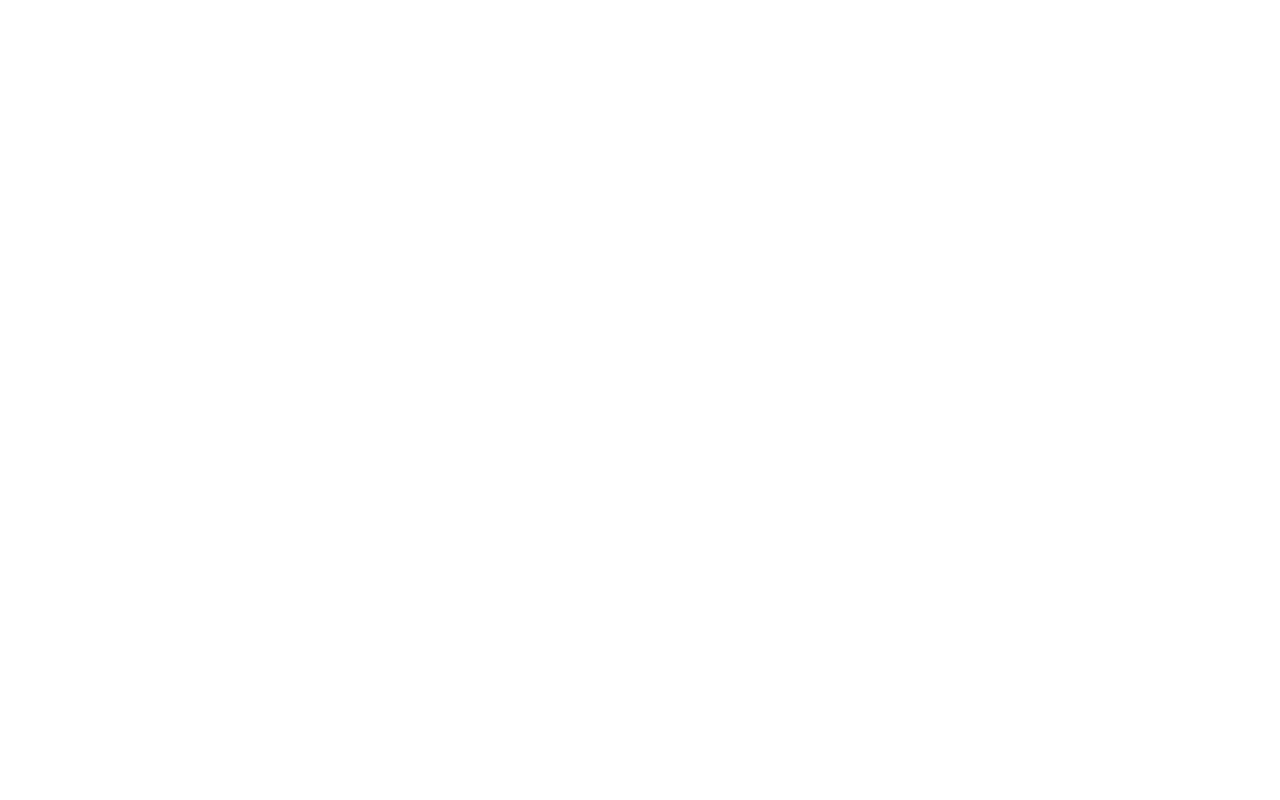
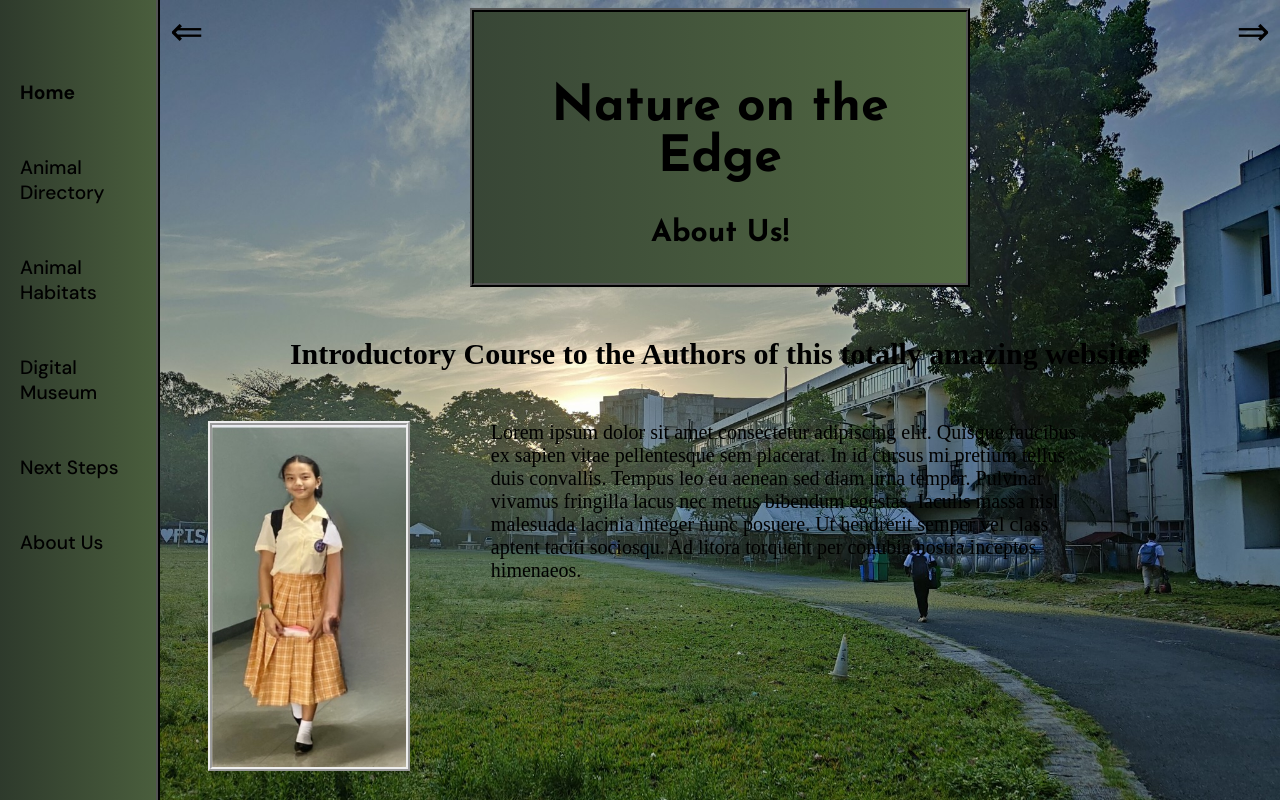
Before and after one commit to evan-catriz/WDProjCesiumCatrizLabastilla, a plain HTML site: page web-pages/about us/aboutus.html in a window 1280 px wide. Drawn offline with Linux system fonts and the light colour scheme.

Commit message:
twelveth commit

```diff
--- a/homestyles.css
+++ b/homestyles.css
@@ -62,8 +62,8 @@ body{
     max-width: 500px;
     margin: auto;
     font-family: "Josefin Sans", sans-serif;
-    margin-bottom: 50px;
     text-align: center;
+    padding: 30px;
 }
 
 .main > .maintext{
--- a/web-pages/about us/aboutstyles.css
+++ b/web-pages/about us/aboutstyles.css
@@ -0,0 +1,129 @@
+@import url('https://fonts.googleapis.com/css2?family=DM+Sans:ital,opsz,wght@0,9..40,100..1000;1,9..40,100..1000&display=swap');
+@import url('https://fonts.googleapis.com/css2?family=Josefin+Sans:ital,wght@0,100..700;1,100..700&display=swap');
+
+*{
+    box-sizing: border-box;
+}
+
+body{
+    background-image: url("../../assets/pisaybg.jpg");
+    background-repeat: no-repeat;
+    background-size: cover;
+}
+
+.s-nav{
+    height: 100%;
+    width: 160px;
+    position: fixed;
+    z-index: 2;
+    top: 0;
+    left: 0;
+    background-color: #4a5e3d;
+    background: linear-gradient(to right, #2e3a2c, #4a5e3d);
+    overflow-x: hidden;
+    padding: 20px;
+    font-family: "DM Sans", sans-serif;
+    border-right: 4px ridge black;
+}
+
+.s-nav > #home{
+    font-weight: bold;
+}
+
+.s-nav > p{
+    visibility: hidden;
+    font-size: 1.4vw;
+}
+
+.s-nav a{
+    font-size: 1.5vw;
+    text-decoration: none;
+    color: black;
+    display: inline-block;
+    font-weight:450;
+}
+
+.s-nav a:hover{
+    transform: scale(1.1) translateX(8px);
+    transition: transform 0.1s ease-in-out;
+    color: #f1f1f1;
+}
+
+@media screen and (max-height: 350px) {
+  .sidenav {padding-top: 15px;}
+}
+
+.main {
+  margin-left: 160px;
+  padding: 0px 10px;
+  text-align: center;
+}
+
+.main > .header{
+    height: auto;
+    max-width: 500px;
+    margin: auto;
+    background-color: #4a5e3d;
+    background: linear-gradient(to right, #384636, #536a43);
+    overflow-x: hidden;
+    padding-bottom: 10px;
+    padding-left: 10px;
+    padding-right: 10px;
+    font-family: "DM Sans", sans-serif;
+    border: 4px ridge black;
+    margin-bottom: 50px;
+}
+
+.main h1{
+    font-family: "Josefin Sans", sans-serif;
+    font-size: 50px;
+    margin-top: 70px;
+}
+.main h2{
+    font-family: "Josefin Sans", sans-serif;
+    font-size: 30px;
+}
+
+#arrow-l{
+    font-size: 40px;
+    position: absolute;
+    left: 170px;
+    text-decoration: none;
+    color: black;
+}
+
+#arrow-r{
+    font-size: 40px;
+    position: absolute;
+    right: 10px;
+    text-decoration: none;
+    color: black;
+}
+
+#arrow-l:hover, #arrow-r:hover{
+    transform: scale(1.1);
+    transition: transform 0.1s ease-in-out;
+    color: #f1f1f1;
+}
+
+.main > h3{
+    font-size: 30px;
+}
+
+.main > .himig > #himg{
+    width: auto;
+    height: 350px;
+    float: left;
+    border: 4px ridge;
+    margin-top: 20px;
+    margin-left: 30px;
+}
+
+.main > .himig > p{
+    text-align: left;
+    max-width: 600px;
+    font-size: 20px;
+    display: inline-block;
+    margin-top: 20px;
+    margin-left: -90px;
+}
--- a/web-pages/about us/aboutus.html
+++ b/web-pages/about us/aboutus.html
@@ -5,3 +5,37 @@
             <link rel="icon" type="image/x-icon" href="../../assets/fav-icon.png">
             <link rel="stylesheet" href="aboutstyles.css" type="text/css">
         </head>
+        <body>
+            <div class="s-nav">
+            <p>.</p>
+            <a id="home" href="../../index.html">Home<br><br></a>
+            <a href="../animal directory/animaldirectory.html"><br>Animal Directory<br><br></a>
+            <a href="../interactive map/interactivemap.html"><br>Animal Habitats<br><br></a>
+            <a href="../digital museum/digitalmuseum.html"><br>Digital Museum<br><br></a>
+            <a href="../next steps/nextsteps.html"><br>Next Steps<br><br></a>
+            <a href="../about us/aboutus.html"><br>About Us</a>
+        </div>
+
+        <div class="main">
+            <a id ="arrow-l" href="../next steps/nextsteps.html">&#8656;</a>
+            <a id ="arrow-r" href="../../index.html">&#8658;</a>
+            <div class="header">
+                <h1>Nature on the Edge</h1>
+                <h2>About Us!</h2>
+            </div>
+            <h3>Introductory Course to the Authors of this totally amazing website!</h3>
+            <div class="himig">
+                <img id="himg" src="../../assets/himig.png">
+                <p>Lorem ipsum dolor sit amet consectetur adipiscing elit.
+                    Quisque faucibus ex sapien vitae pellentesque sem placerat.
+                    In id cursus mi pretium tellus duis convallis.
+                    Tempus leo eu aenean sed diam urna tempor.
+                    Pulvinar vivamus fringilla lacus nec metus bibendum egestas.
+                    Iaculis massa nisl malesuada lacinia integer nunc posuere.
+                    Ut hendrerit semper vel class aptent taciti sociosqu.
+                    Ad litora torquent per conubia nostra inceptos himenaeos.</p>
+            </div>
+
+        </div>
+        </div>
+        </body>
```
Also changed, not shown: assets/evan.jpg (added), assets/himig.png (added), assets/pisaybg.jpg (added).
